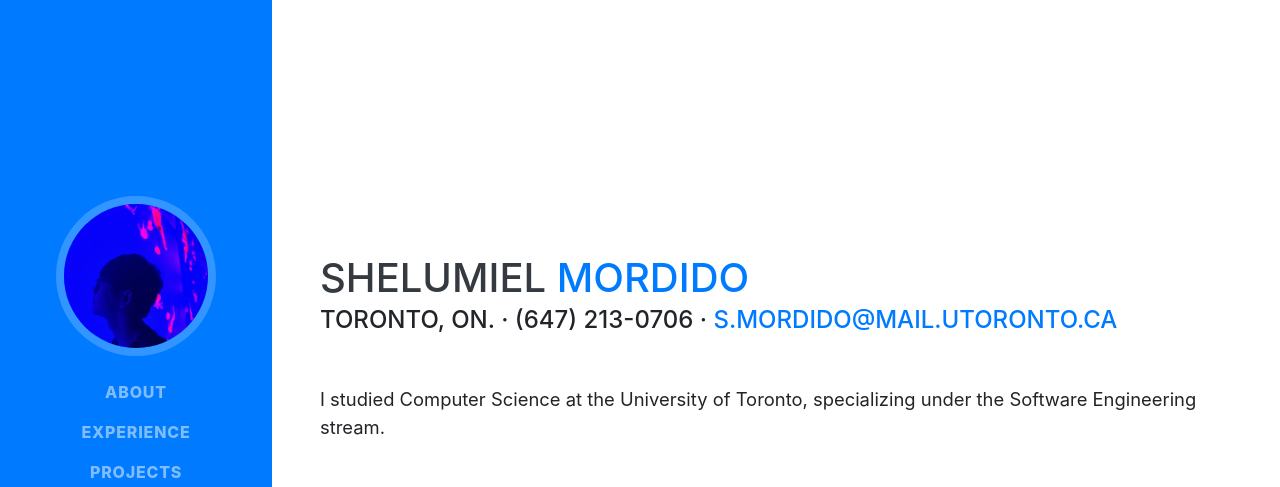
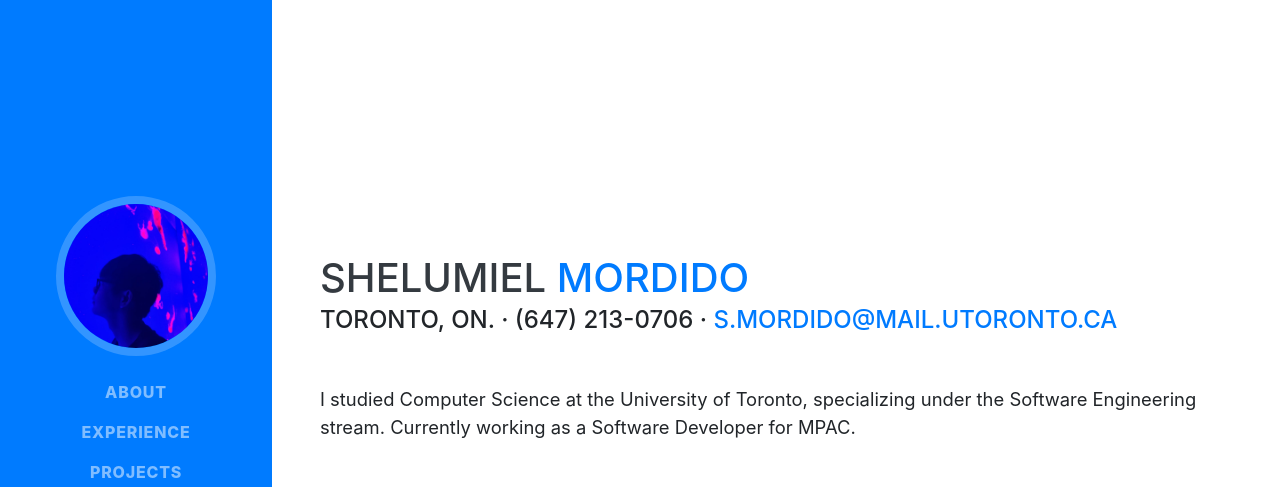
Before and after one commit to ciel-m/ciel-m.github.io, a website with bundled scripts: page index.html in a window 1280 px wide. Shown: the top 487 px of the page. Built offline with nearby package versions, Linux system fonts and the light colour scheme; a web font is replaced by a local one.

Commit message:
added more information

```diff
--- a/index.html
+++ b/index.html
@@ -69,7 +69,7 @@
         <div class="subheading mb-5"> Toronto, ON. · (647) 213-0706 ·
           <a href="mailto:name@email.com">s.mordido@mail.utoronto.ca</a>
         </div>
-        <p class="lead mb-5">I studied Computer Science at the University of Toronto, specializing under the Software Engineering stream.</p>
+        <p class="lead mb-5">I studied Computer Science at the University of Toronto, specializing under the Software Engineering stream. Currently working as a Software Developer for MPAC.</p>
         <div class="social-icons">
           <a href="https://www.linkedin.com/in/shelumiel-mordido/">
             <i class="fab fa-linkedin-in"></i>
```
